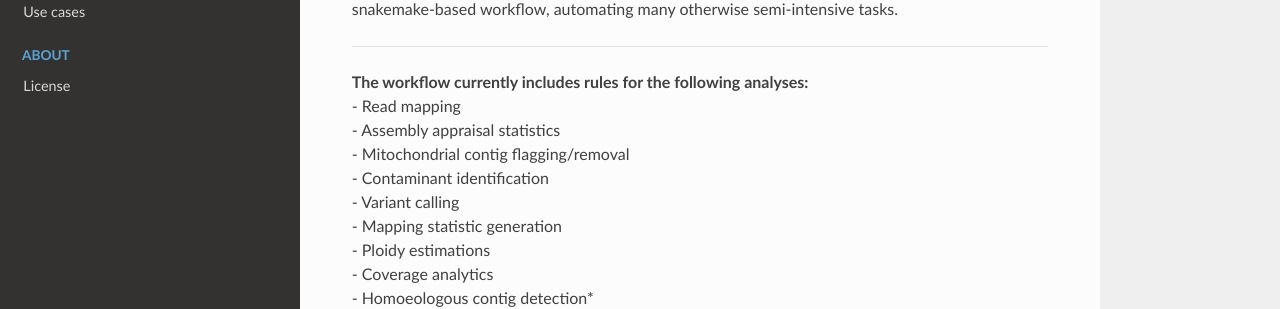
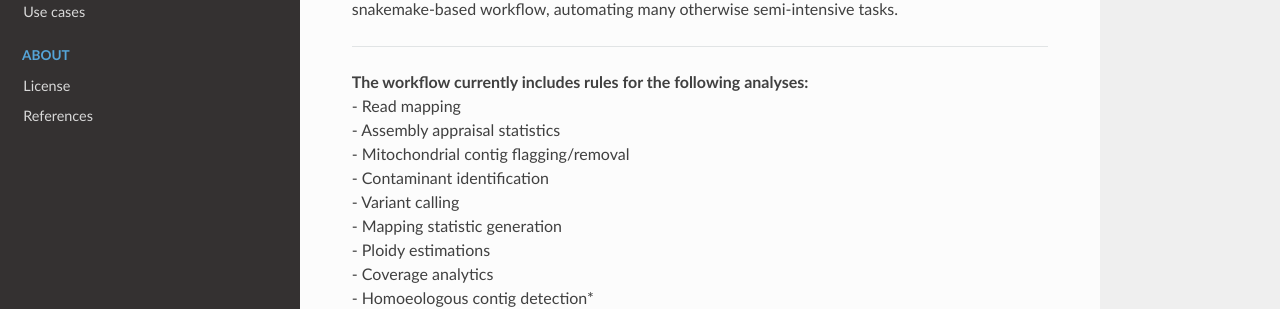
Before and after one commit to mrmrwinter/asmapp, an MkDocs documentation site: the page built from docs/index.md, in a window 1280 px wide. Shown: the part 331-640 px from the top of the page. Built offline with MkDocs 1.6.1, drawn with Linux system fonts in a browser that asks for light colours; nearby versions of some CDN libraries.

Commit message:
added refs to mkdocs

```diff
--- a/mkdocs.yml
+++ b/mkdocs.yml
@@ -10,3 +10,4 @@ nav:
         - 'Use cases': 'user-guide/use-cases.md'
     - About:
         - 'License': 'license.md'
+        - 'References': 'references.md'
```
